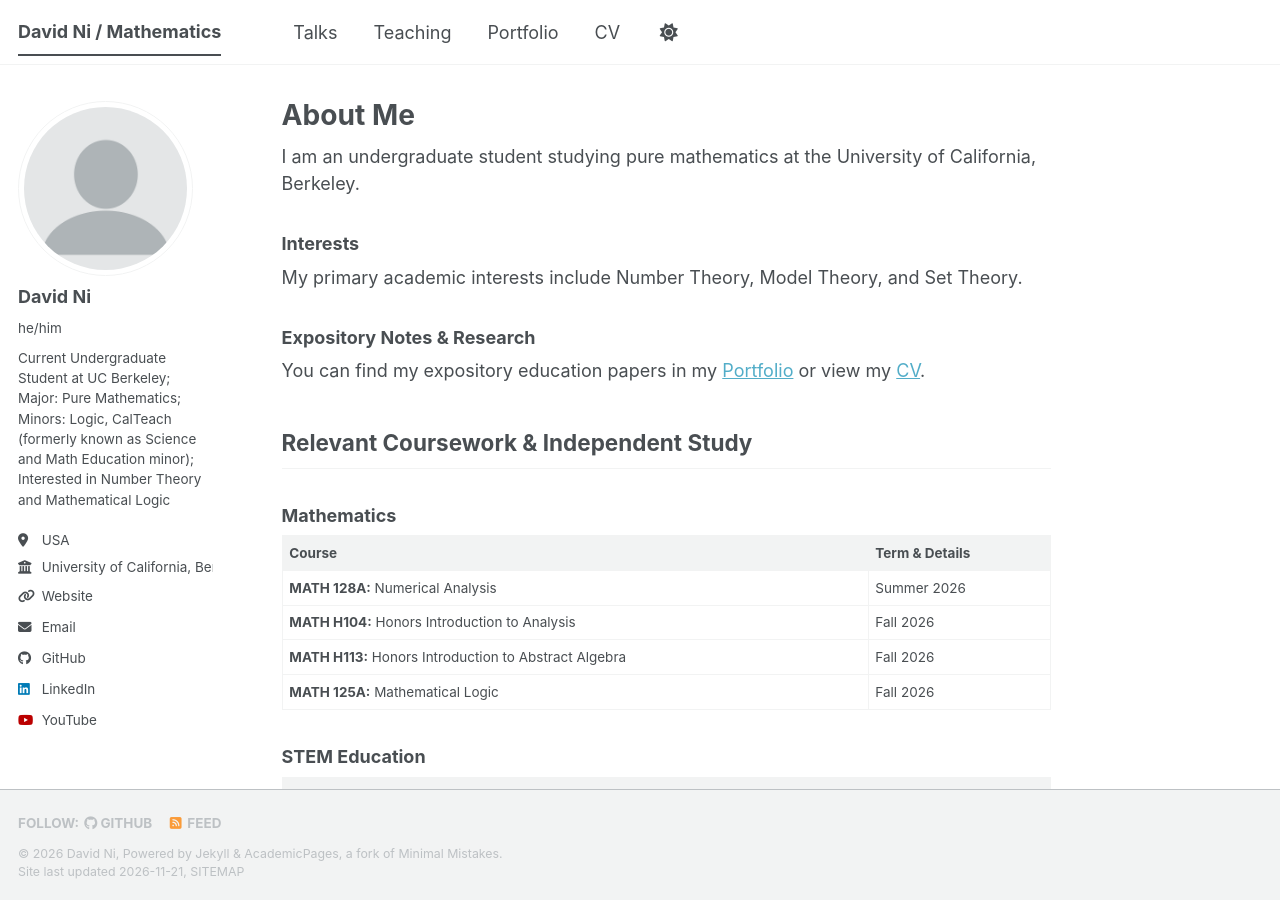
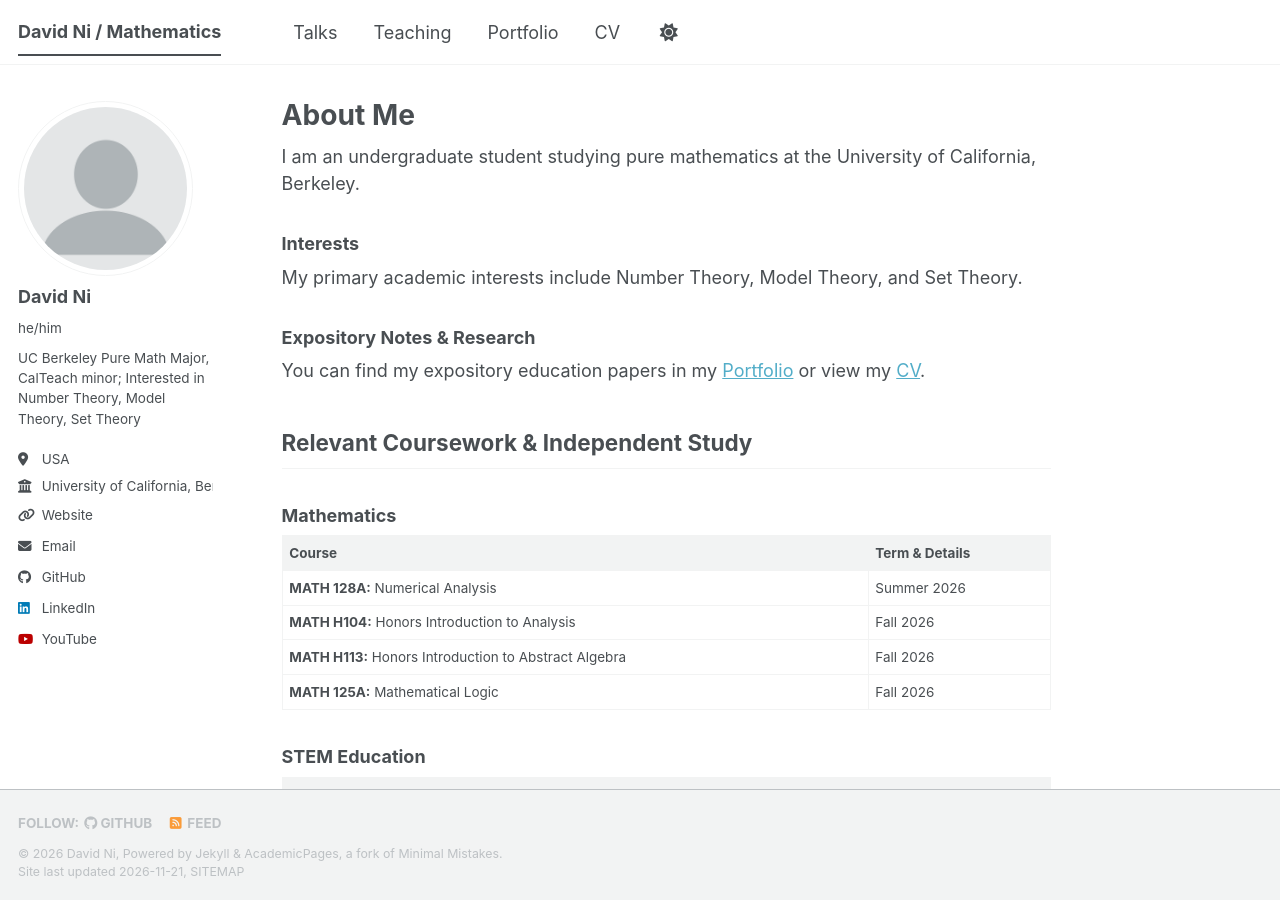
Before and after one commit to L0gicia/L0gicia.github.io, a Jekyll site: the page built from _pages/about.md, in a window 1280 px wide and 900 px high. Built offline with Jekyll 4.4.1, drawn with Linux system fonts in a browser that asks for light colours; a style sheet for code colours, icons or effects is not loaded.

Commit message:
Update bio for clarity and conciseness

```diff
--- a/_config.yml
+++ b/_config.yml
@@ -26,7 +26,7 @@ author:
   avatar           : "profile.png"
   name             : "David Ni"
   pronouns         : "he/him"
-  bio              : "Current Undergraduate Student at UC Berkeley; Major: Pure Mathematics; Minors: Logic, CalTeach (formerly known as Science and Math Education minor); Interested in Number Theory and Mathematical Logic"
+  bio              : "UC Berkeley Pure Math Major, CalTeach minor; Interested in Number Theory, Model Theory, Set Theory"
   location         : "USA"
   employer         : "University of California, Berkeley"
   uri              : "https://l0gicia.github.io/"
```
